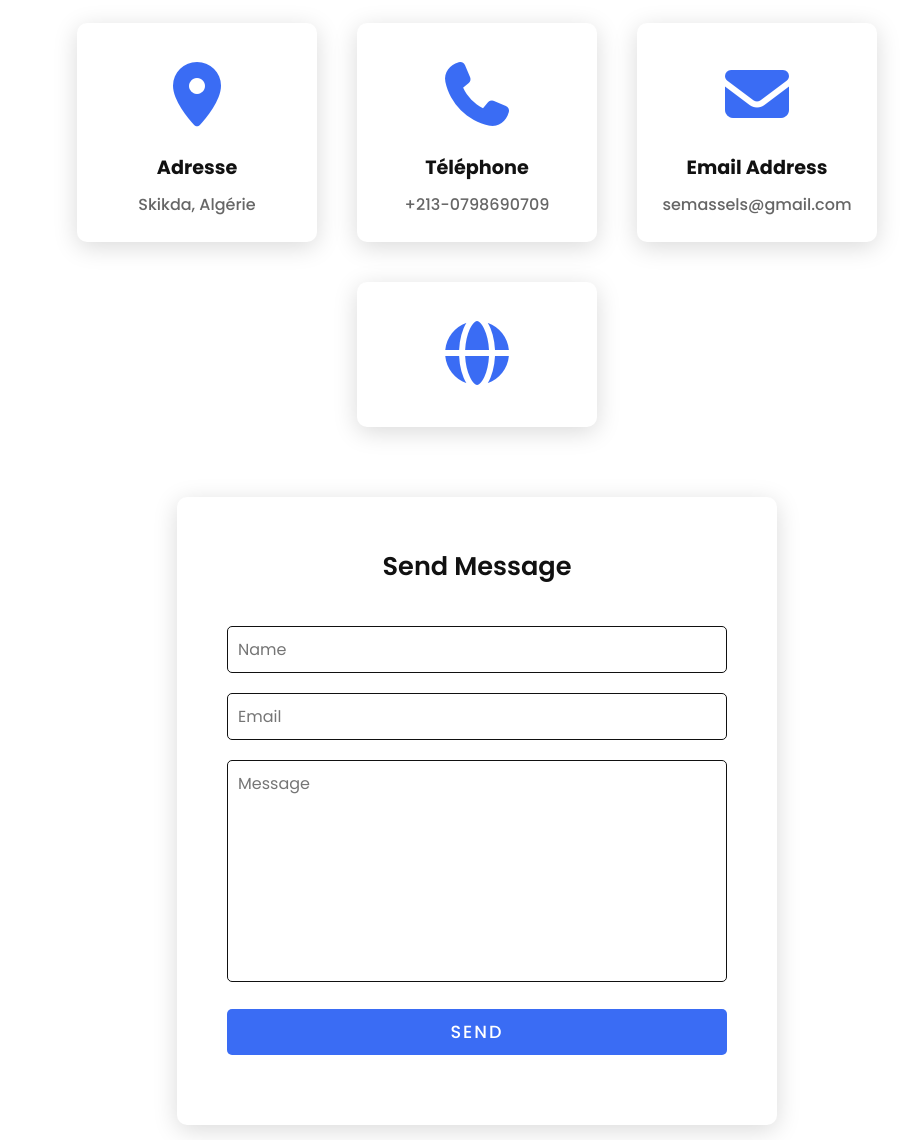
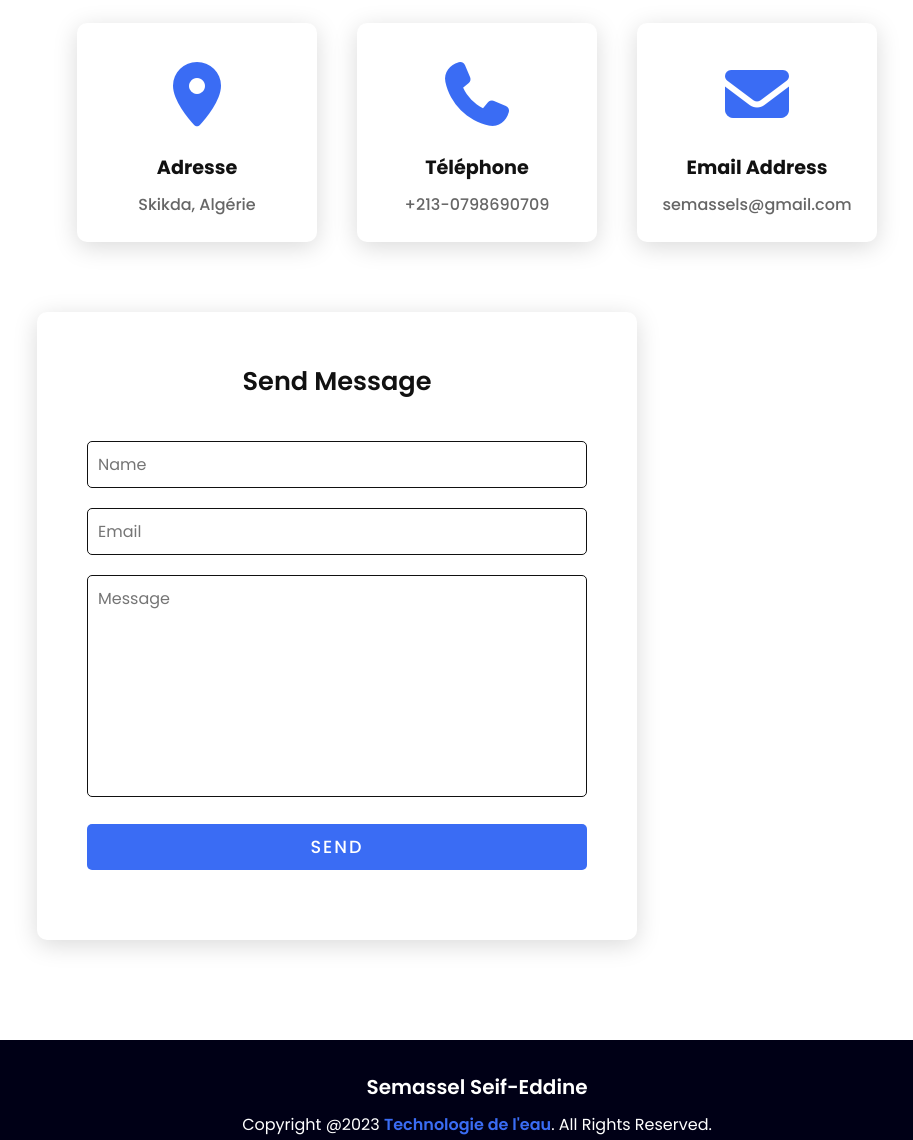
Before and after one commit to seif03/Technologie-de-l-eau, a plain HTML site: page index.html in a window 1280 px wide. Shown: the part 3804-4944 px from the top of the page, without its empty margins (163-1076 px from the left). Drawn offline with Linux system fonts and the light colour scheme.

Commit message:
third commit

```diff
--- a/index.html
+++ b/index.html
@@ -223,10 +223,7 @@
               <span>semassels@gmail.com</span>
             </div>
           </div>
-          <div class="card reveal">
-            <div class="contact-icon">
-              <i class="fas fa-globe"></i>
-            </div>
+
 
           </div>
         </div>
```
